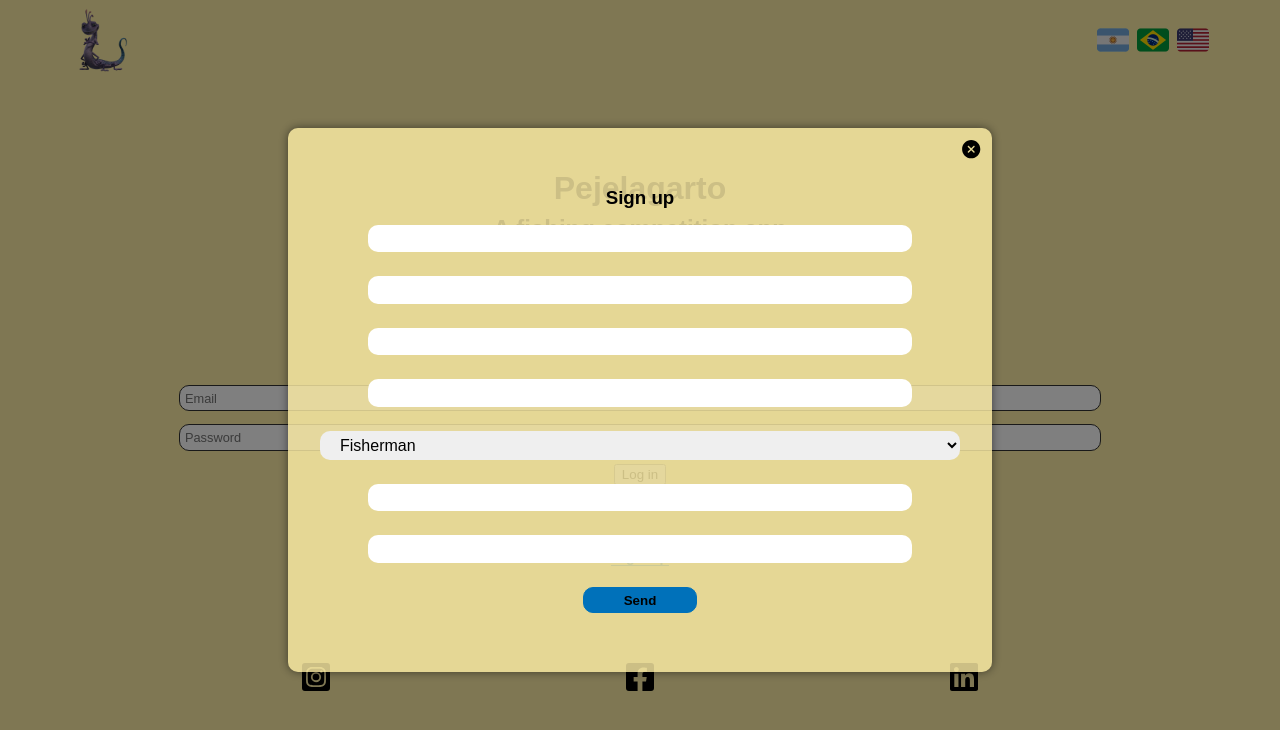
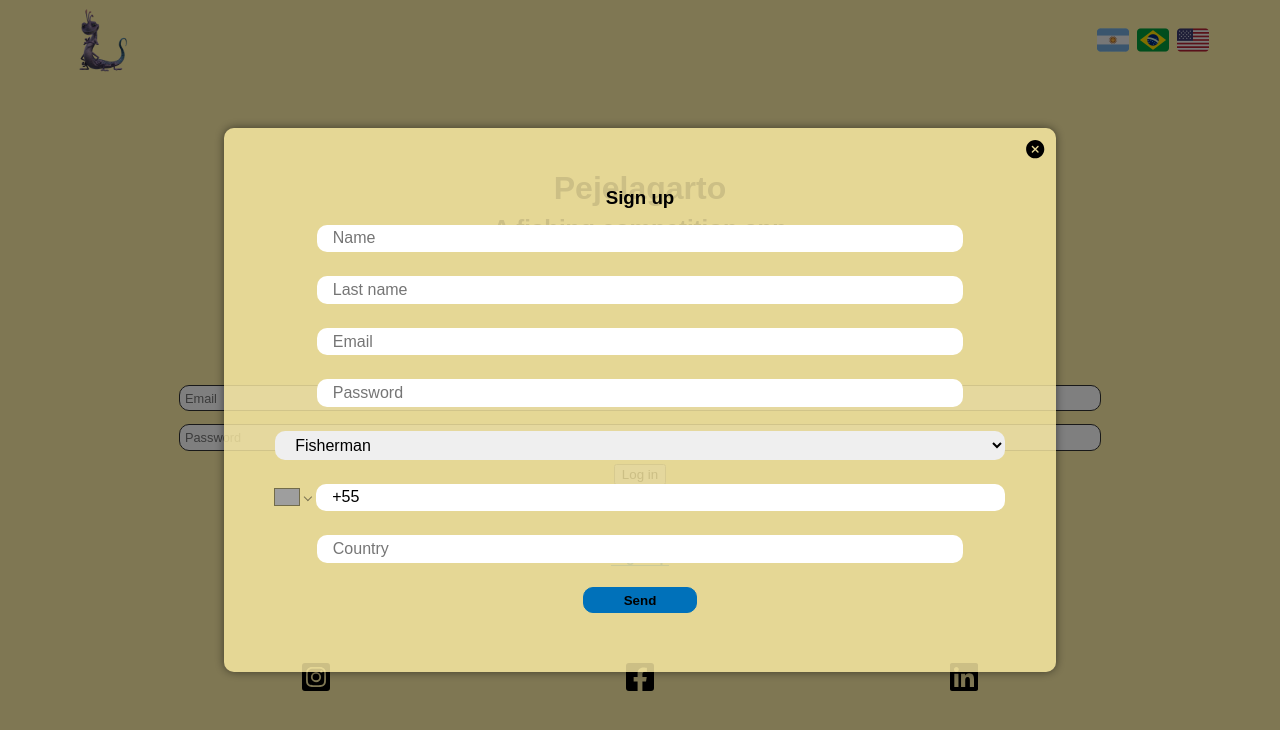
Before and after one commit to MartinLamacchia/App-Pejelagarto-Front, a React (Vite) app: page / in a window 1280 px wide. Both pictures are taken after a click on the element "Sign up". Shown: the top 730 px of the page. Built offline with nearby package versions, Linux system fonts and the light colour scheme; grey boxes are pictures that could not be loaded; a web font is replaced by a local one.

Commit message:
ValidateRegister + Traducciones de errores

```diff
--- a/package.json
+++ b/package.json
@@ -18,6 +18,7 @@
     "react-dom": "^19.2.8",
     "react-i18next": "^17.0.13",
     "react-icons": "^5.7.0",
+    "react-phone-number-input": "^3.4.18",
     "react-redux": "^9.3.0",
     "react-router-dom": "^7.18.3"
   },
--- a/src/components/Register/Register.jsx
+++ b/src/components/Register/Register.jsx
@@ -2,18 +2,20 @@ import React, { useState } from "react";
 import styles from "./Register.module.css";
 import { IoIosCloseCircle } from "react-icons/io";
 import { useTranslation } from "react-i18next";
+import PhoneInput from "react-phone-number-input";
+import "react-phone-number-input/style.css";
 
 const Register = ({ setShowRegister }) => {
   const { t } = useTranslation();
-  const [form, setForm] = useState({
+  const [formData, setFormData] = useState({
     name: "",
     lastname: "",
     email: "",
     password: "",
     phone: 0,
     country: "",
-    role: "fisherman"
-  })
+    role: "fisherman",
+  });
 
   const [error, setError] = useState({
     name: "",
@@ -21,8 +23,27 @@ const Register = ({ setShowRegister }) => {
     email: "",
     password: "",
     phone: 0,
-    country: ""
+    country: "",
+  });
+
+  const handleChange = (e) => {
+    setFormData({
+      ...formData,
+      [e.target.name]: e.target.value,
+    });
+  };
+
+  const handlePhoneChange = (value) => {
+  setFormData({
+    ...formData,
+    phone: value || ""
   })
+}
+
+  const handleSubmit = (e) => {
+    e.preventDefault();
+    console.log(formData);
+  };
 
   const handleCloseRegister = () => {
     setShowRegister(false);
@@ -36,19 +57,56 @@ const Register = ({ setShowRegister }) => {
         />
         <h3 className={styles.title}>{t("register")}</h3>
         <div className={styles.containerForm}>
-          <form className={styles.form} action="">
-            <input type="text" />
-            <input type="text" />
-            <input type="text" />
-            <input type="password" />
-            <select name="role">
-              <option value="fisherman">{(t("fisherman"))}</option>
-              <option value="fiscal">{(t("fiscal"))}</option>
-              <option value="judge">{(t("judge"))}</option>
+          <form className={styles.form} onSubmit={handleSubmit}>
+            <input
+              type="text"
+              name="name"
+              placeholder={t("name")}
+              value={formData.name}
+              onChange={handleChange}
+            />
+            <input
+              type="text"
+              name="lastname"
+              placeholder={t("lastname")}
+              value={formData.lastname}
+              onChange={handleChange}
+            />
+            <input
+              type="text"
+              name="email"
+              placeholder={t("email")}
+              value={formData.email}
+              onChange={handleChange}
+            />
+            <input
+              type="password"
+              name="password"
+              placeholder={t("password")}
+              value={formData.password}
+              onChange={handleChange}
+            />
+            <select name="role" value={formData.role} onChange={handleChange}>
+              <option value="fisherman">{t("fisherman")}</option>
+              <option value="fiscal">{t("fiscal")}</option>
+              <option value="judge">{t("judge")}</option>
             </select>
-            <input type="text" />
-            <input type="text" />
-            <button>{(t("send"))}</button>
+            <PhoneInput
+              international
+              defaultCountry="BR"
+              placeholder={t("phone")}
+              value={formData.phone}
+              onChange={handlePhoneChange}
+              className={styles.phoneInput}
+            />
+            <input
+              type="text"
+              name="country"
+              placeholder={t("country")}
+              value={formData.country}
+              onChange={handleChange}
+            />
+            <button>{t("send")}</button>
           </form>
         </div>
       </div>
--- a/src/components/Register/Register.module.css
+++ b/src/components/Register/Register.module.css
@@ -12,7 +12,7 @@
   background-color: rgba(0, 0, 0, 0.5);
 
   .content {
-    width: 50%;
+    width: 60%;
     height: 60%;
     padding: 2rem;
     background-color: rgba(255, 239, 167, 0.8);
@@ -54,7 +54,7 @@
       flex-direction: column;
       gap: 1.5rem;
 
-      input{
+      input {
         width: 80%;
         padding: 0.3rem 1rem;
         border: none;
@@ -64,8 +64,20 @@
         font-size: 1rem;
       }
 
+      .phoneInput {
+        width: 95%;
+
+        input {
+          width: 100%;
+          border: none;
+          outline: none;
+          font-family: inherit;
+          font-size: 1rem;
+        }
+      }
+
       select {
-        width: 100%;
+        width: 95%;
         padding: 0.3rem 1rem;
         border: none;
         border-radius: 10px;
@@ -83,14 +95,6 @@
         border: 1px solid #0071ba;
         font-family: "Valley Sans", sans-serif;
         font-weight: bold;
-        transition: all 0.5s;
-
-        &:hover {
-          background-color: #0071ba;
-          color: #ffffff;
-          border: 1px solid #ffffff;
-          transition: all 0.5s;
-        }
       }
     }
   }
--- a/src/i18n/locales/en/translation.json
+++ b/src/i18n/locales/en/translation.json
@@ -8,5 +8,21 @@
     "send": "Send",
     "fisherman": "Fisherman",
     "fiscal": "Fiscal",
-    "judge": "Judge"
+    "judge": "Judge",
+    "name": "Name",
+    "lastname": "Last name",
+    "phone": "Phone",
+    "country": "Country",
+    "nameRequired": "The name is mandatory",
+    "nameLyricsOnly": "The name can only contain letters",
+    "lastnameRequired": "The last name is mandatory",
+    "lastnameLyricsOnly": "The last name can only contain letters",
+    "emailRequired": "The email is mandatory",
+    "invalidEmailFormat": "The email does not have a valid format",
+    "passwordRequired": "The password is mandatory",
+    "invalidPassFormat": "The password must be at least 6 characters long and include letters and numbers",
+    "phoneRequired": "The phone is mandatory",
+    "invalidPhone": "The phone number is invalid",
+    "countryRequired": "The country is mandatory",
+    "countryLyricsOnly": "The country can only contain letters"
 }
--- a/src/i18n/locales/es/translation.json
+++ b/src/i18n/locales/es/translation.json
@@ -8,5 +8,21 @@
     "send": "Enviar",
     "fisherman": "Pescador",
     "fiscal": "Fiscal",
-    "judge": "Juez"
+    "judge": "Juez",
+    "name": "Nombre",
+    "lastname": "Apellido",
+    "phone": "Telefono",
+    "country": "Pais",
+    "nameRequired": "El nombre es obligatorio",
+    "nameLyricsOnly": "El nombre solo puede contener letras",
+    "lastnameRequired": "El apellido es obligatorio",
+    "lastnameLyricsOnly": "El apellido solo puede contener letras",
+    "emailRequired": "El email es obligatorio",
+    "invalidEmailFormat": "El email no tiene un formato válido",
+    "passwordRequired": "La contraseña es obligatoria",
+    "invalidPassFormat": "La contraseña debe tener al menos 6 caracteres, con letras y números",
+    "phoneRequired": "El teléfono es obligatorio",
+    "invalidPhone": "El número de teléfono no es válido",
+    "countryRequired": "El país es obligatorio",
+    "countryLyricsOnly": "El país solo puede contener letras"
 }
--- a/src/i18n/locales/pt-BR/translation.json
+++ b/src/i18n/locales/pt-BR/translation.json
@@ -8,5 +8,21 @@
     "send": "Enviar",
     "fisherman": "Pescador",
     "fiscal": "Fiscal",
-    "judge": "Juiz"
+    "judge": "Juiz",
+    "name": "Nome",
+    "lastname": "Sobrenome",
+    "phone": "Telefone",
+    "country": "País",
+    "nameRequired": "O nome é obrigatório",
+    "nameLyricsOnly": "O nome só pode conter letras",
+    "lastnameRequired": "O sobrenome é obrigatório",
+    "lastnameLyricsOnly": "O sobrenome só pode conter letras",
+    "emailRequired": "Você precisa fornecer um endereço de e-mail",
+    "invalidEmailFormat": "O e-mail não está em um formato válido",
+    "passwordRequired": "É necessária uma senha",
+    "invalidPassFormat": "A senha deve ter no mínimo 6 caracteres, incluindo letras e números",
+    "phoneRequired": "É necessário o telefone",
+    "invalidPhone": "O número de telefone é inválido",
+    "countryRequired": "O país é obrigatório",
+    "countryLyricsOnly": "O país só pode conter letras"
 }
```
Also changed, not shown: src/components/Register/validateRegister.js (+61 -0 lines), 1 other file (tests, documents, lock files or other folders).
